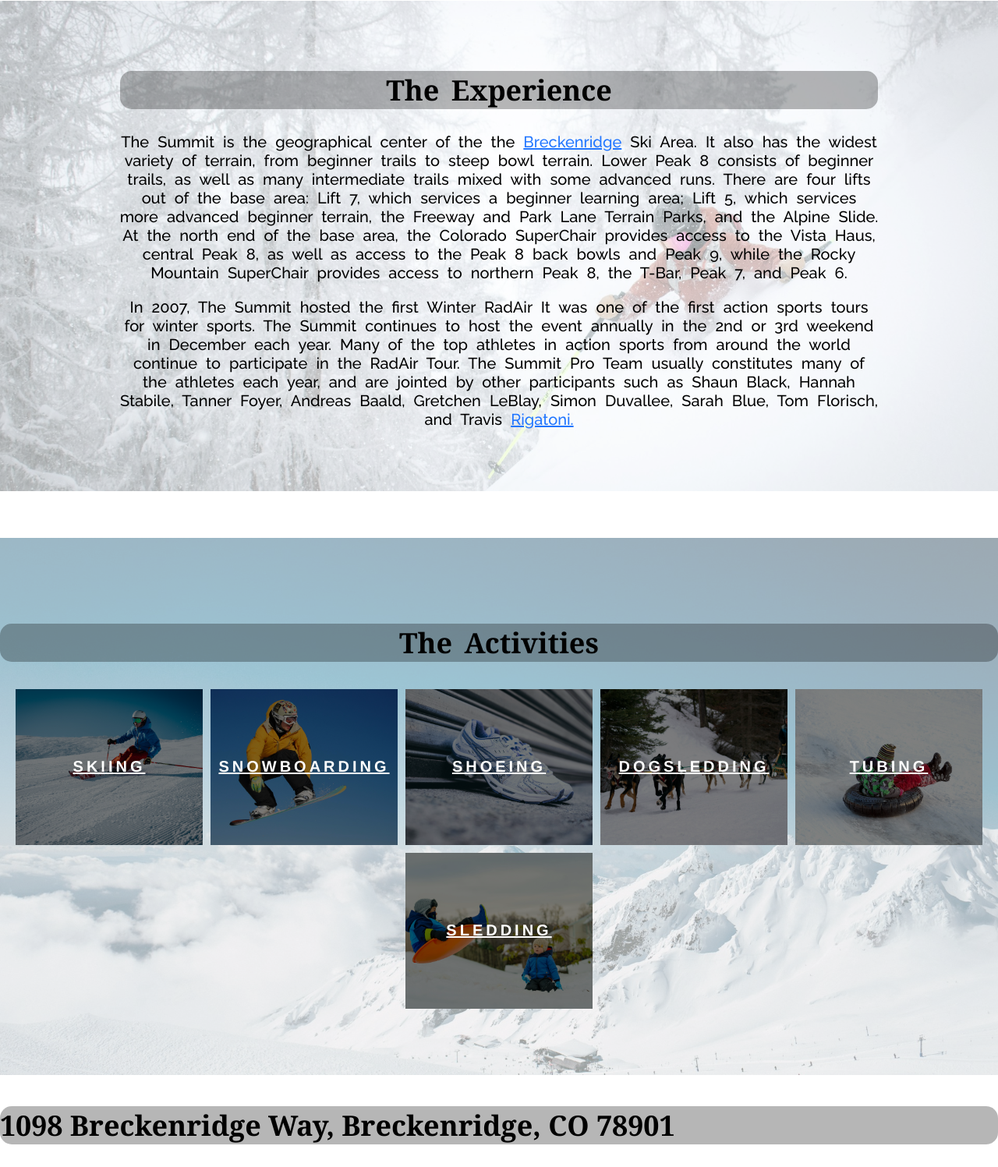
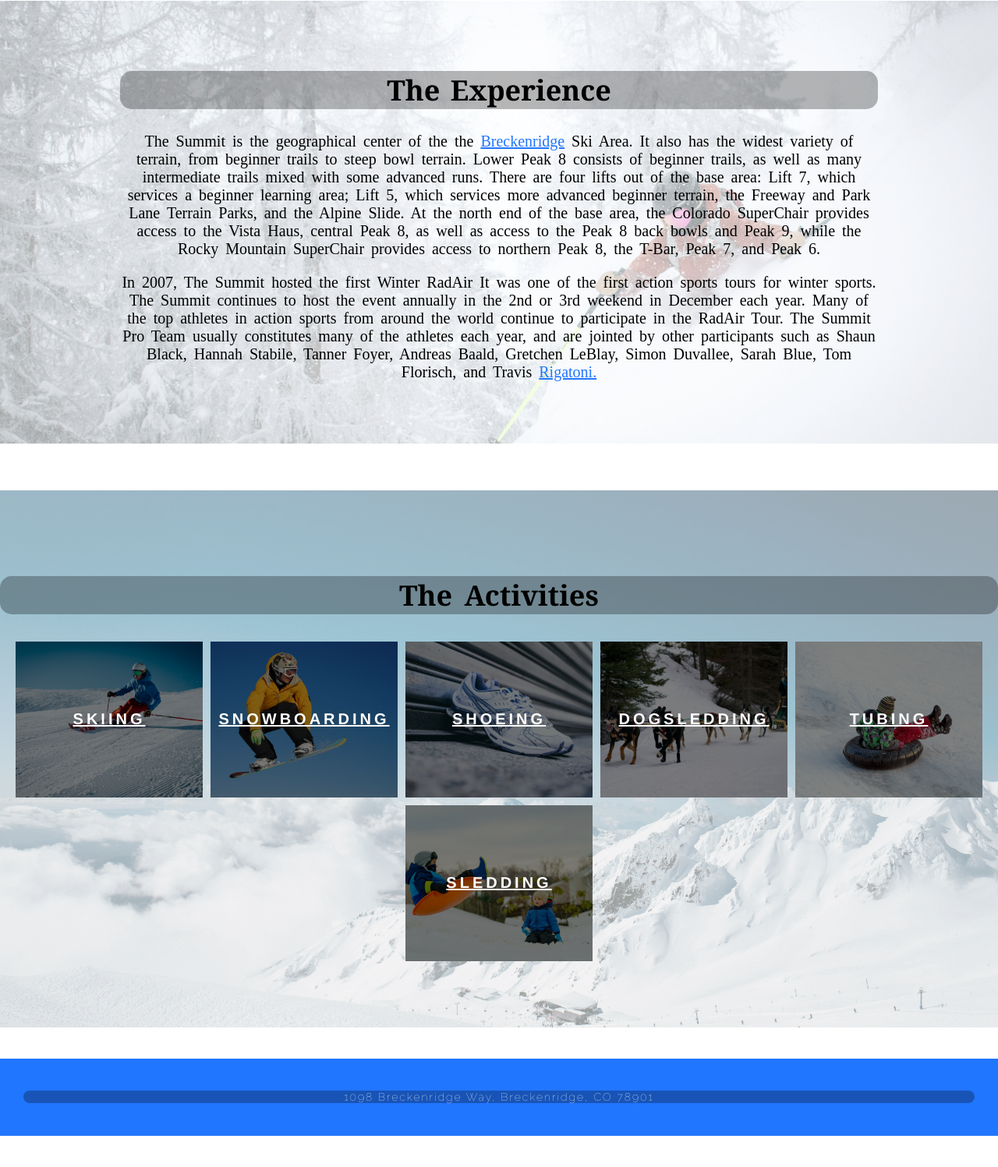
Before and after one commit to xxTarekxx/TheSummit, a plain HTML site: page index.html in a window 1280 px wide. Shown: the part 849-2346 px from the top of the page at 78% size. After the commit the page ends 2306 px from the top, so only its background shows below. Drawn offline with Linux system fonts and the light colour scheme.

Commit message:
contenct font

```diff
--- a/style.css
+++ b/style.css
@@ -105,13 +105,12 @@ h2 {
     background-blend-mode: lighten;
     text-align: center;
     padding: 60px 12%;
-    font-family: 'Raleway', sans-serif;
-    font-weight: 500;
+    font-family: Helvetica, sans-serif font-weight: 500;
     font-size: 20px;
     background-position: center center;
     background-repeat: no-repeat;
     background-size: cover;
-    word-spacing: 6px;
+    word-spacing: 4px;
 }
 
 h2 {
@@ -211,3 +210,17 @@ h2 {
     background-blend-mode: darken;
     background-color: rgba(0, 0, 0, 0.5);
 }
+
+.footer {
+    background-color: #2176FF;
+    padding: 30px;
+    text-align: center;
+}
+
+.footer h2 {
+    color: #ffffff;
+    font-family: 'Raleway', sans-serif;
+    font-size: 14px;
+    font-weight: 100;
+    letter-spacing: 2px;
+}
```
